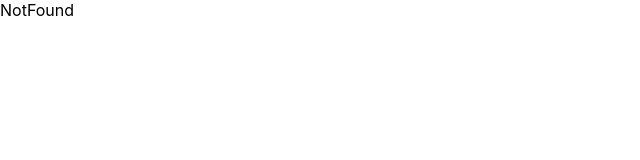
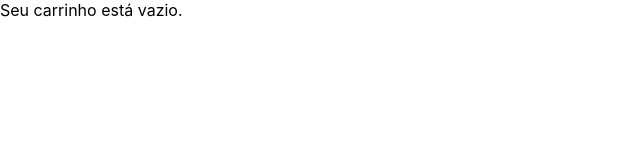
Before and after one commit to Rafael-Souza-97/frontend-online-store, a React (Create React App) app: page /cart in a window 1280 px wide. Shown: the top 160 px of the page, without its empty margins (0-640 px from the left). Built offline with nearby package versions, Linux system fonts and the light colour scheme.

Commit message:
Resolve requisito 3.

```diff
--- a/src/App.js
+++ b/src/App.js
@@ -1,5 +1,6 @@
 import React, { Component } from 'react';
 import { Route, Switch, BrowserRouter } from 'react-router-dom';
+import Cart from './pages/Cart';
 import Home from './pages/Home';
 import NotFound from './pages/NotFound';
 // import { getCategories, getProductsFromCategoryAndQuery } from './services/api';
@@ -10,6 +11,7 @@ export default class App extends Component {
       <BrowserRouter>
         <Switch>
           <Route exact path="/" component={ Home } />
+          <Route exact path="/cart" component={ Cart } />
           <Route exact path="*" component={ NotFound } />
         </Switch>
       </BrowserRouter>
--- /dev/null
+++ b/src/pages/Cart.jsx
@@ -0,0 +1,28 @@
+import React, { Component } from 'react';
+
+export default class Cart extends Component {
+  constructor() {
+    super();
+    this.state = {
+      cartProducts: [],
+    };
+  }
+
+  render() {
+    const { cartProducts } = this.state;
+
+    return (
+      <div>
+        {
+          !cartProducts.length && (
+            <span
+              data-testid="shopping-cart-empty-message"
+            >
+              Seu carrinho está vazio.
+            </span>
+          )
+        }
+      </div>
+    );
+  }
+}
--- a/src/pages/Home.jsx
+++ b/src/pages/Home.jsx
@@ -1,4 +1,5 @@
 import React, { Component } from 'react';
+import { Link } from 'react-router-dom';
 
 export default class Home extends Component {
   constructor() {
@@ -13,6 +14,7 @@ export default class Home extends Component {
 
     return (
       <div>
+        <Link to="/cart" data-testid="shopping-cart-button">Carrinho</Link>
         <label htmlFor="search">
           <input type="text" id="search" placeholder="Digite um produto" />
         </label>
```
